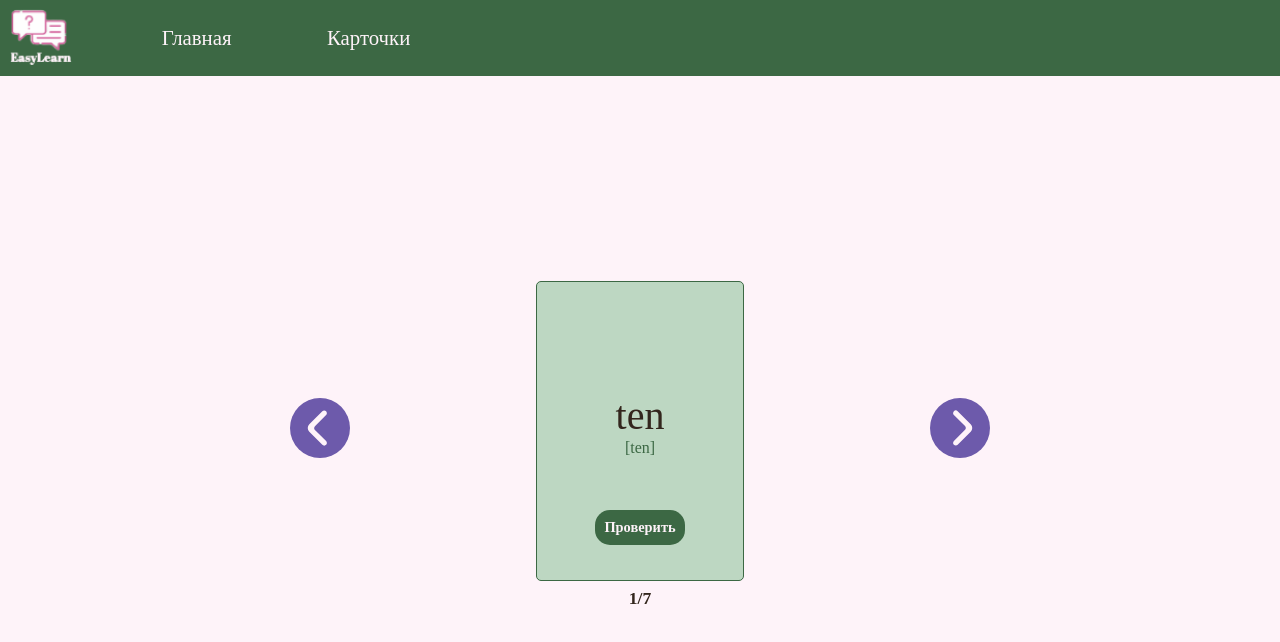
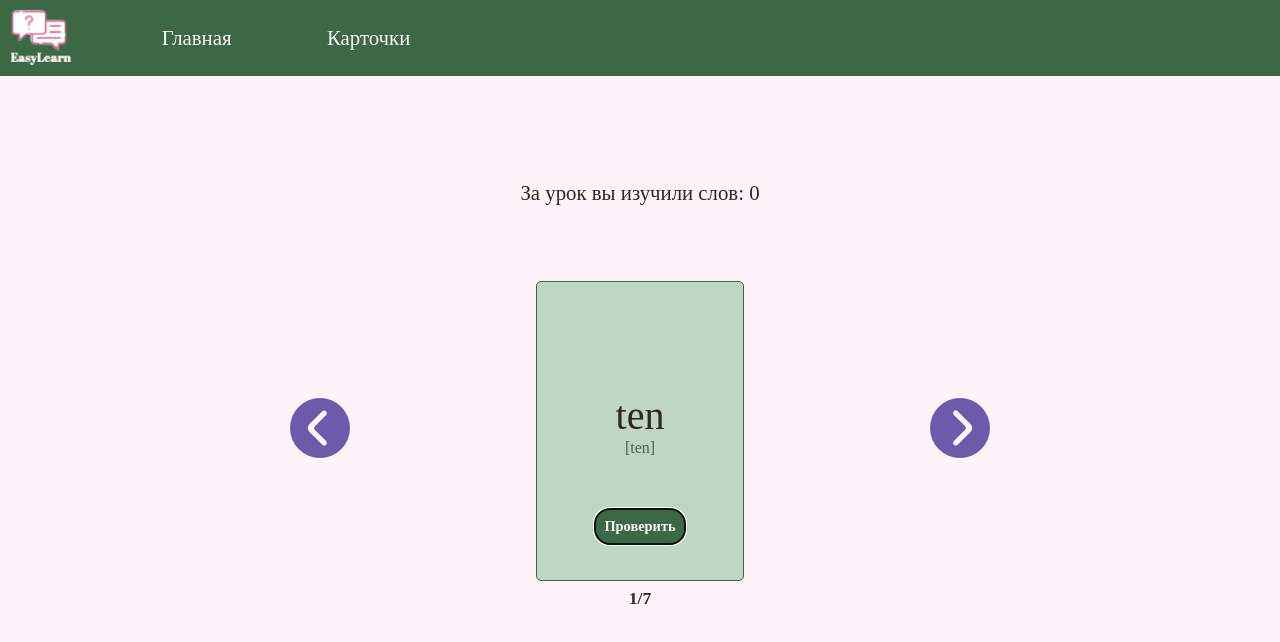
Before and after one commit to katekoso/languages-react, a React app in the folder languages/: page /game in a window 1280 px wide. Shown: the top 642 px of the page. Built offline with nearby package versions, Linux system fonts and the light colour scheme.

Commit message:
added count for learned words and focus on a check translation button

```diff
--- a/languages/src/assets/components/Slider/Card/Card.jsx
+++ b/languages/src/assets/components/Slider/Card/Card.jsx
@@ -1,13 +1,19 @@
-import {useState} from 'react';
+import {useState, useEffect, useRef} from 'react';
 import styles from './card.module.scss';
 
 function Card(props) {
-    const {english, russian, transcription} = props;
+    const {english, russian, transcription, countWords} = props;
     let [hidden, setHidden] = useState(false);
 
     const handleClick = () => {
-        setHidden(!hidden);
+        setHidden(hidden = true);
     }
+
+    const buttonRef = useRef(null);
+
+    useEffect(() => {
+        buttonRef.current.focus();
+    }, []);
 
     return (
         <div className={styles.card + ' ' + styles.animate}>
@@ -19,7 +25,7 @@ function Card(props) {
                 {
                     hidden
                     ? <span className={styles.check__text}>{russian}</span>
-                    : <button className={styles.check__button}>Проверить</button>
+                    : <button className={styles.check__button} onClick={countWords} ref={buttonRef}>Проверить</button>
                 }
             </div>
         </div>
--- a/languages/src/assets/components/Slider/Card/card.module.scss
+++ b/languages/src/assets/components/Slider/Card/card.module.scss
@@ -42,6 +42,9 @@
       &:hover {
         background-color: $color_brown;
       }
+      &:focus {
+        border: 1px solid $color_pink_light;
+      }
     }
     .check__text {
       font-size: $font_size_big;
--- a/languages/src/assets/components/Slider/Slider.jsx
+++ b/languages/src/assets/components/Slider/Slider.jsx
@@ -7,6 +7,11 @@ import SliderButton from './SliderButton';
 function Slider(props) {
     const { words, firstWordIndex } = props;
     const [selectedIndex, setSelectedIndex] = useState(firstWordIndex);
+    const [learnedWordsCount, setLearnedWordsCount] = useState(0);
+
+    const countWords = () => {
+        setLearnedWordsCount(learnedWordsCount + 1);
+    }
 
     const showPrevious = () => {
         if(selectedIndex !== 0){
@@ -29,6 +34,7 @@ function Slider(props) {
     return (
         <div className={styles.container}>
         <div className={styles.slider}>
+            <div className={styles.slider__learn}>За урок вы изучили слов: {learnedWordsCount}</div>
             <div className={styles.slider__main}>
                 <SliderButton direction={"prev"} moveSlide={showPrevious}/>
                 <SwitchTransition mode="out-in">
@@ -40,7 +46,7 @@ function Slider(props) {
                             exitActive: styles.myClassExitActive
                         }}
                     >
-                        <Card english={words[selectedIndex].english} russian={words[selectedIndex].russian} transcription={words[selectedIndex].transcription} key={words[selectedIndex].id}/>
+                        <Card english={words[selectedIndex].english} russian={words[selectedIndex].russian} transcription={words[selectedIndex].transcription} countWords={countWords} key={words[selectedIndex].id}/>
                     </CSSTransition>
                 </SwitchTransition>
                 <SliderButton direction={"next"} moveSlide={showNext}/>
--- a/languages/src/assets/components/Slider/slider.module.scss
+++ b/languages/src/assets/components/Slider/slider.module.scss
@@ -14,6 +14,13 @@
     position: relative;
     height: 350px;
     width: 100%;
+    &__learn {
+      font-family: $font_regular;
+      font-size: $font_size_big;
+      color: $color_brown;
+      position: absolute;
+      top: -10vh;
+    }
     &__main {
       display: flex;
       align-items: center;
```
